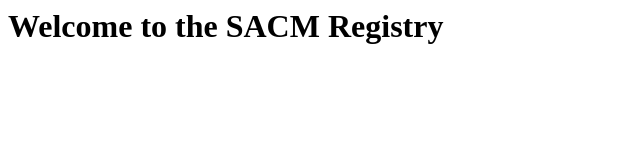
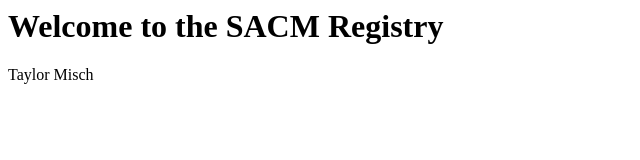
Before and after one commit to liuj0331/SACMRegistry, a plain HTML site: page index.html in a window 1280 px wide. Shown: the full height of the page, 0-640 px from the left. Drawn offline with Linux system fonts and the light colour scheme.

Commit message:
added name to registry

```diff
--- a/index.html
+++ b/index.html
@@ -4,5 +4,6 @@
   </head>
   <body>
     <h1>Welcome to the SACM Registry</h1>
+	<p>Taylor Misch</p>
   </body>
 </html>
```
